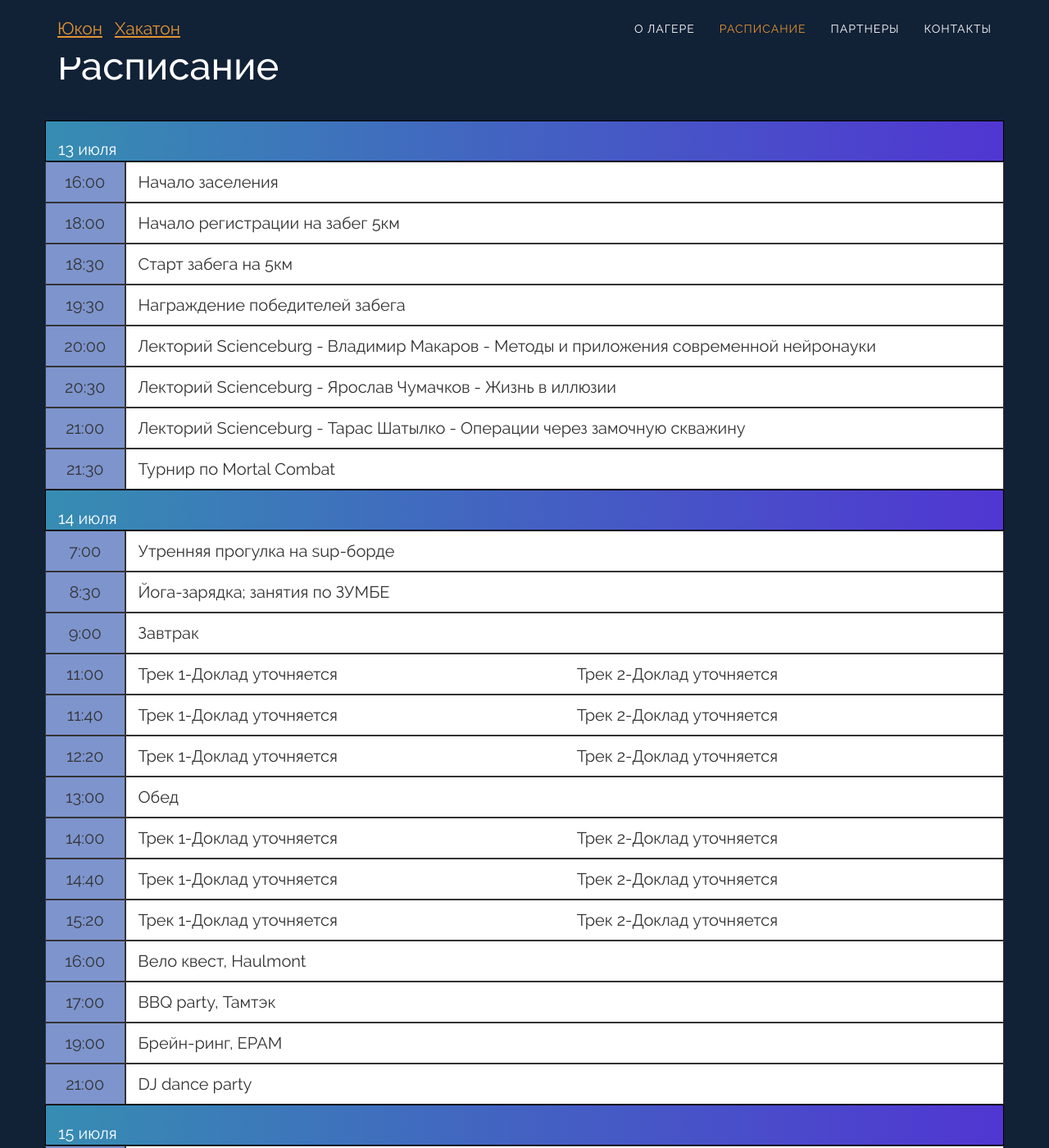
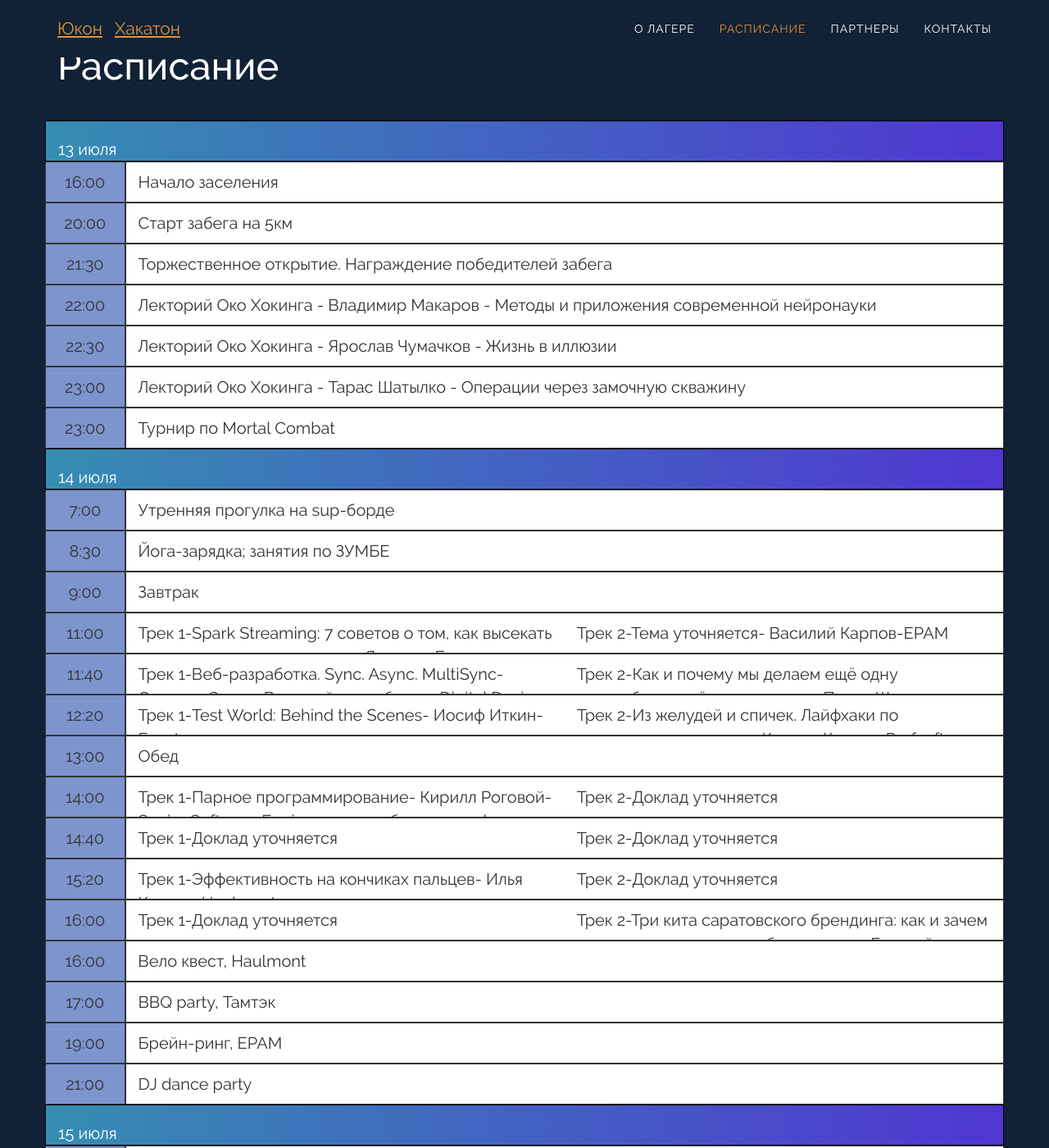
Before and after one commit to youcon/dune.github.io, a Jekyll site: the page built from index.html, in a window 1280 px wide and 1400 px high, scrolled down 1976 px. Shown: the whole window at 82% size. Built offline with Jekyll 4.4.1, drawn with Linux system fonts in a browser that asks for light colours; nearby versions of some CDN libraries; some web fonts are replaced; comment, search, counter and statistics services are not loaded.

Commit message:
Add more info to schedule

```diff
--- a/_data/schedule.yml
+++ b/_data/schedule.yml
@@ -2,19 +2,17 @@
   schedule:
             - time: "16:00"
               title: "Начало заселения"
-            - time: "18:00"
-              title: "Начало регистрации на забег 5км"
-            - time: "18:30"
+            - time: "20:00"
               title: "Старт забега на 5км"
-            - time: "19:30"
-              title: "Награждение победителей забега"
-            - time: "20:00"
-              title: "Лекторий Scienceburg - Владимир Макаров - Методы и приложения современной нейронауки"
-            - time: "20:30"
-              title: "Лекторий Scienceburg - Ярослав Чумачков - Жизнь в иллюзии"
-            - time: "21:00"
-              title: "Лекторий Scienceburg - Тарас Шатылко - Операции через замочную скважину"
             - time: "21:30"
+              title: "Торжественное открытие. Награждение победителей забега"
+            - time: "22:00"
+              title: "Лекторий Око Хокинга - Владимир Макаров - Методы и приложения современной нейронауки"
+            - time: "22:30"
+              title: "Лекторий Око Хокинга - Ярослав Чумачков - Жизнь в иллюзии"
+            - time: "23:00"
+              title: "Лекторий Око Хокинга - Тарас Шатылко - Операции через замочную скважину"
+            - time: "23:00"
               title: "Турнир по Mortal Combat"
 - name: "14 июля"
   schedule:
@@ -27,48 +25,48 @@
             - time: "11:00"
               tracks:
                         - name: "Трек 1"
-                          title: "Доклад уточняется"
+                          title: "Spark Streaming: 7 советов о том, как высекать искры и не устроить пожар."
                           speaker:
-                                    bio: ""
-                                    name: ""
+                                    bio: "архитектор компании Тамтэк"
+                                    name: "Ярослав Боровиков"
                         - name: "Трек 2"
-                          title: "Доклад уточняется"
+                          title: "Тема уточняется"
                           speaker:
-                                    bio: ""
-                                    name: ""
+                                    bio: "EPAM"
+                                    name: "Василий Карпов"
             - time: "11:40"
               tracks:
                         - name: "Трек 1"
-                          title: "Доклад уточняется"
+                          title: "Веб-разработка. Sync. Async. MultiSync"
                           speaker:
-                                    bio: ""
-                                    name: ""
+                                    bio: "Ведущий разработчик Digital Design"
+                                    name: "Соколов Сурен"
                         - name: "Трек 2"
-                          title: "Доклад уточняется"
+                          title: "Как и почему мы делаем ещё одну криптобиржу, её архитектура."
                           speaker:
-                                    bio: ""
-                                    name: ""
+                                    bio: "StratoLAB"
+                                    name: "Павел Шкитин"
             - time: "12:20"
               tracks:
                         - name: "Трек 1"
-                          title: "Доклад уточняется"
+                          title: "Test World: Behind the Scenes"
                           speaker:
-                                    bio: ""
-                                    name: ""
+                                    bio: "Exactpro"
+                                    name: "Иосиф Иткин"
                         - name: "Трек 2"
-                          title: "Доклад уточняется"
+                          title: "Из желудей и спичек. Лайфхаки по построению стартапа."
                           speaker:
-                                    bio: ""
-                                    name: ""
+                                    bio: "Profsoft"
+                                    name: "Кирилл Каплин"
             - time: "13:00"
               title: "Обед"
             - time: "14:00"
               tracks:
                         - name: "Трек 1"
-                          title: "Доклад уточняется"
+                          title: "Парное программирование"
                           speaker:
-                                    bio: ""
-                                    name: ""
+                                    bio: "Senior Software Engineer - разработчик платформы Vimbox в Skyeng"
+                                    name: "Кирилл Роговой"
                         - name: "Трек 2"
                           title: "Доклад уточняется"
                           speaker:
@@ -89,15 +87,27 @@
             - time: "15:20"
               tracks:
                         - name: "Трек 1"
+                          title: "Эффективность на кончиках пальцев"
+                          speaker:
+                                    bio: "Haulmont"
+                                    name: "Илья Кучмин"
+                        - name: "Трек 2"
+                          title: "Доклад уточняется"
+                          speaker:
+                                    bio: ""
+                                    name: ""
+            - time: "16:00"
+              tracks:
+                        - name: "Трек 1"
                           title: "Доклад уточняется"
                           speaker:
                                     bio: ""
                                     name: ""
                         - name: "Трек 2"
-                          title: "Доклад уточняется"
+                          title: "Три кита саратовского брендинга: как и зачем мы пытаемся улучшить облик города"
                           speaker:
-                                    bio: ""
-                                    name: ""
+                                    bio: "Nopreset"
+                                    name: "Евгений Крылов, Дмитрий Григорьев"
             - time: "16:00"
               title: "Вело квест, Haulmont"
             - time: "17:00"
```
